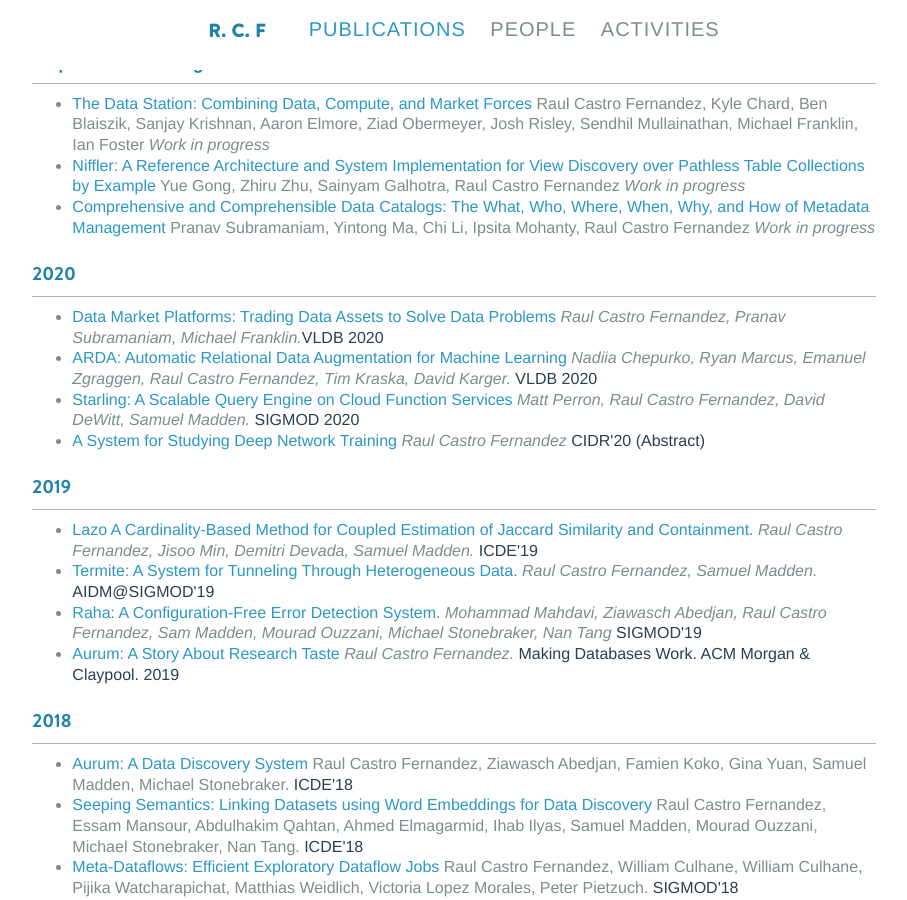
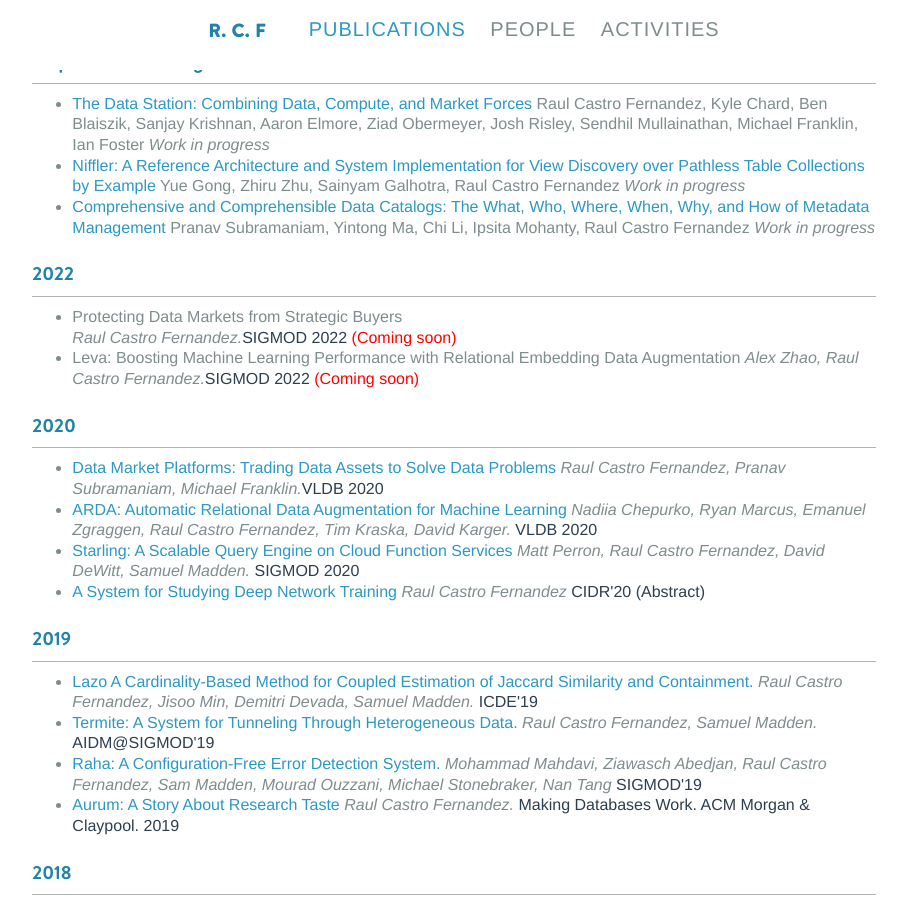
Before and after one commit to raulcf/raulcf.github.io, a Jekyll site: the page index.html, which Jekyll copies as it is, in a window 1280 px wide and 900 px high, scrolled down 579 px. Shown: the whole window, without its empty margins (186-1093 px from the left). Built offline with Jekyll 4.4.1, drawn with Linux system fonts in a browser that asks for light colours; some of the changed text lies outside the part shown.

Commit message:
updated pubs and service

```diff
--- a/index.html
+++ b/index.html
@@ -148,6 +148,7 @@ participating in a research project, send me an up-to-date CV and let's chat.
 
             <div class='col-sm-8'>
                 <h4 class="title">PUBLICATIONS</h4>
+
                 <h5 class="date">Preprint/Work in Progress</h5>
                 <ul>
                 <li class=".list-main-content">
@@ -167,6 +168,22 @@ target="_blank">Comprehensive and Comprehensible Data Catalogs: The What, Who, W
 
                 </ul>
 
+                <h5 class="date">2022</h5>
+                <ul>
+                <li class=".list-main-content">
+                <div><a href="./papers/"
+target="_blank"></a>Protecting Data Markets from Strategic
+Buyers</p> <i>Raul Castro Fernandez.</i><span
+class='highlight'>SIGMOD 2022</span> <span style="color:red;">(Coming soon)</span></div>
+                </li>
+                <li class=".list-main-content">
+                <div><a href="./papers/"
+target="_blank"></a>Leva: Boosting Machine Learning
+Performance with Relational Embedding Data Augmentation <i>Alex Zhao, Raul Castro Fernandez.</i><span
+class='highlight'>SIGMOD 2022</span> <span style="color:red;">(Coming soon)</span></div>
+                </li>
+
+                </ul>
 
                 <h5 class="date">2020</h5>
                 <ul>
@@ -532,6 +549,15 @@ Science (Spring'20, Spring'21)</a>
                 <h5 class="date">Service</h5>
                     <ul>
                     <li>
+                    <p>SIGMOD'23 PC Member</p>
+                    </li>
+                    <li>
+                    <p>VLDB'23 PC Member and publicity chair</p>
+                    </li>
+                    <li>
+                    <p>HPTS'22 PC Member</p>
+                    </li>
+                    <li>
                     <p>SIGMOD'22 PC Member and publicity chair</p>
                     </li>
                     <li>
```
Also changed, not shown: assets/img/david-freeman.jpg (deleted), 1 other file.
